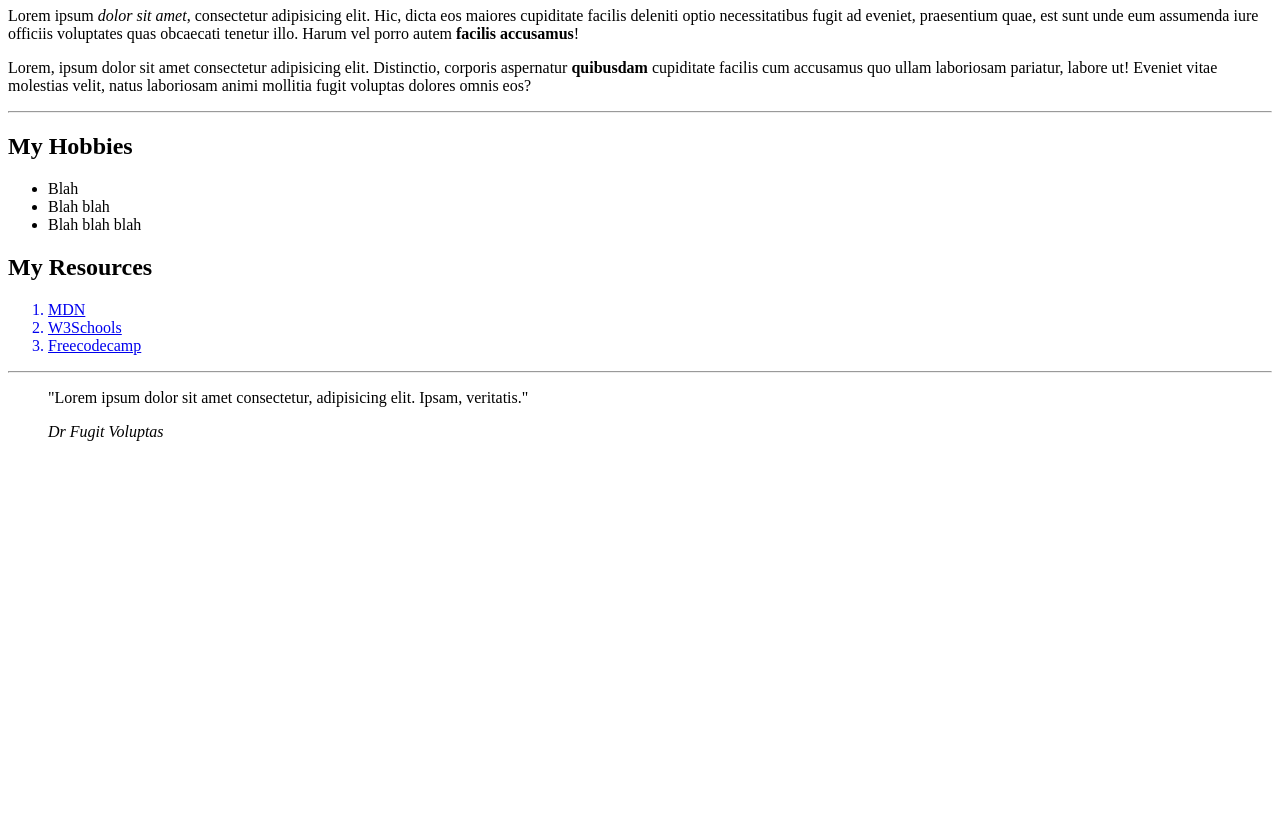
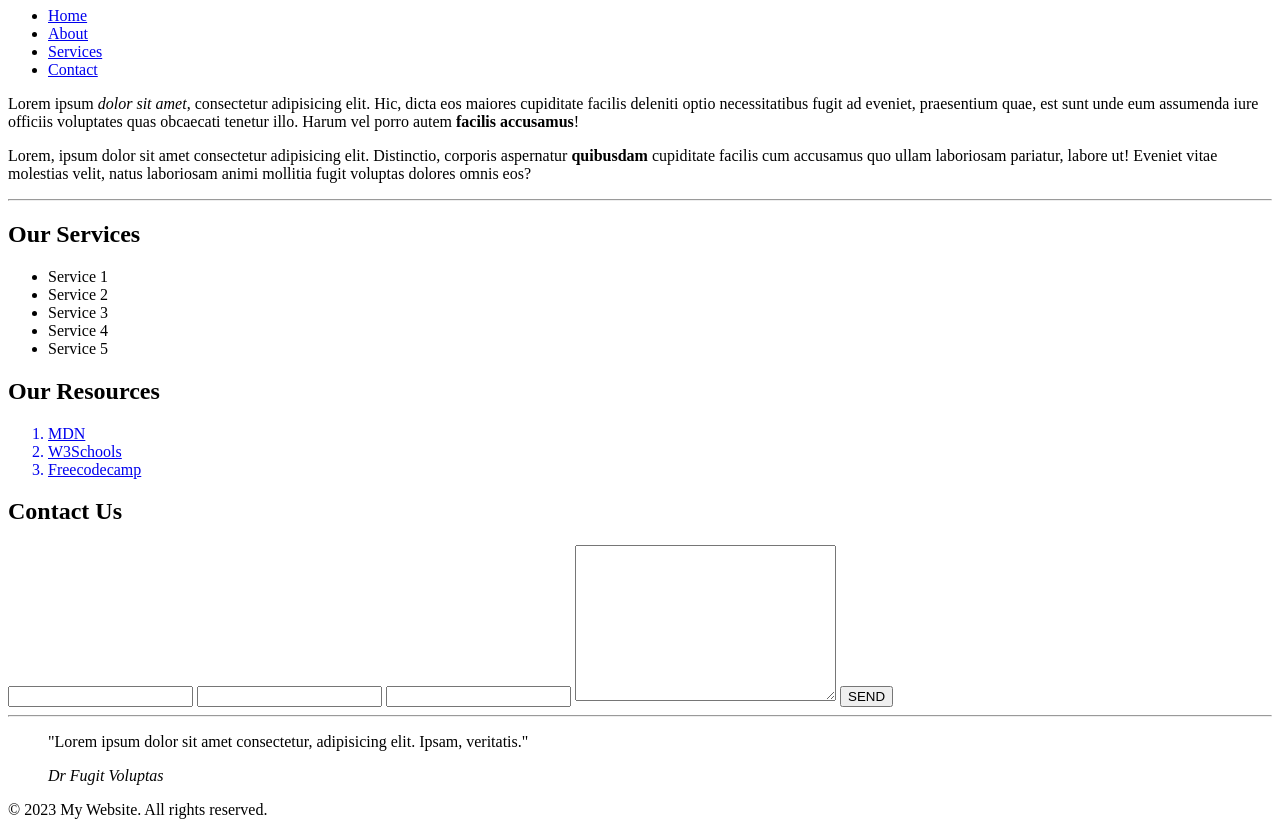
Before and after one commit to bash4Dev/Flexisaf, a plain HTML site: page index.html in a window 1280 px wide. Shown: the part 73-908 px from the top of the page. Before the commit the page ends 800 px from the top, so only its background shows below. Drawn offline with Linux system fonts and the light colour scheme.

Commit message:
Make an overall commit.

```diff
--- a/index.html
+++ b/index.html
@@ -2,35 +2,68 @@
 <html lang="en">
 <head>
     <meta charset="UTF-8">
-    <meta http-equiv="X-UA-Compatible" content="IE=edge">
     <meta name="viewport" content="width=device-width, initial-scale=1.0">
-    <title>Document</title>
+    <title>My Website</title>
+    <link rel="stylesheet" href="style.css" type="text/css">
 </head>
 <body>
-<h1>My Page</h1>
+    <h1>Welcome to my page</h1>
+    <header id="navbar">
+        <nav>
+            <ul>
+                <li><a href="#">Home</a></li>
+                <li><a href="#">About</a></li>
+                <li><a href="#">Services</a></li>
+                <li><a href="#">Contact</a></li>
+            </ul>
+        </nav>
+    </header>
+
+    <section class="sec1">
+
 
         <p>Lorem ipsum <i>dolor sit amet</i>, consectetur adipisicing elit. Hic, dicta eos maiores cupiditate facilis deleniti optio necessitatibus fugit ad eveniet, praesentium quae, est sunt unde eum assumenda iure officiis voluptates quas obcaecati tenetur illo. Harum vel porro autem <b>facilis accusamus</b>!
         </p>
 
         <p>Lorem, ipsum dolor sit amet consectetur adipisicing elit. Distinctio, corporis aspernatur <b>quibusdam</b> cupiditate facilis cum accusamus quo ullam laboriosam pariatur, labore ut! Eveniet vitae molestias velit, natus laboriosam animi mollitia fugit voluptas dolores omnis eos?</p>
+    </section>
 <hr>
-<h2>My Hobbies</h2>
+
+    <section class="sec2">
+        <h2>Our Services</h2>
         <ul>
-    <li>Blah</li>
-    <li>Blah blah</li>
-    <li>Blah blah blah</li>
+            <li>Service 1</li>
+            <li>Service 2</li>
+            <li>Service 3</li>
+            <li>Service 4</li>
+            <li>Service 5</li>
         </ul>
-<h2>My Resources</h2>
+        <h2>Our Resources</h2>
         <ol>
             <a href="#"><li>MDN</li></a>
             <a href="#"><li>W3Schools</li></a>
             <a href="#"><li>Freecodecamp</li></a>
         </ol>
+    </section>
 
+    <section sec3>
+        <h2>Contact Us</h2>
+        <form action="" method="">
+            <input type="text">
+            <input type="text">
+            <input type="text">
+            <textarea name="" id="" cols="30" rows="10"></textarea>
+            <button type="submit">SEND</button>
+        </form>
+    </section>
 <hr>
 <blockquote>
     <p>"Lorem ipsum dolor sit amet consectetur, adipisicing elit. Ipsam, veritatis."</p>
     <cite>Dr Fugit Voluptas</cite>
 </blockquote>
+
+<footer>
+    <p>&copy; 2023 My Website. All rights reserved.</p>
+</footer>
 </body>
 </html>
```
Also changed, not shown: me.html (+0 -2 lines). Lines whose indentation alone changed are shown as unchanged.
